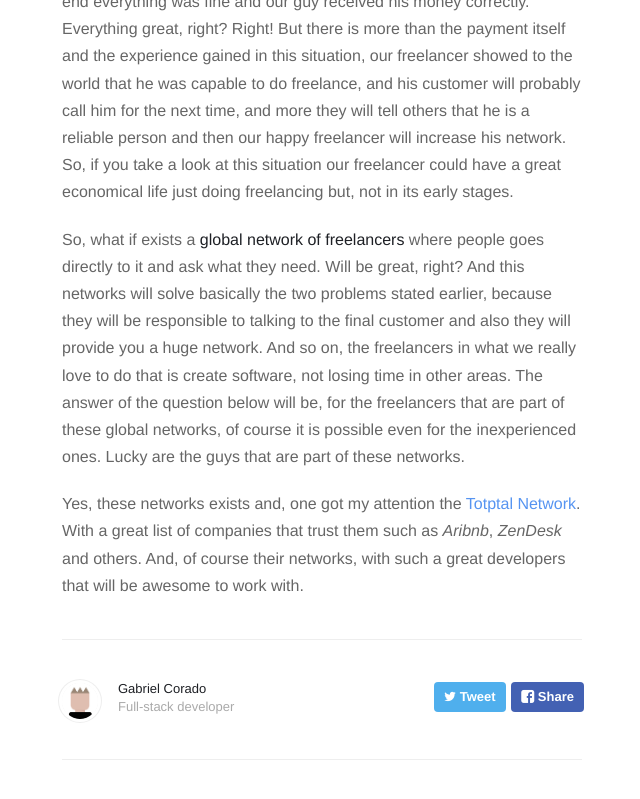
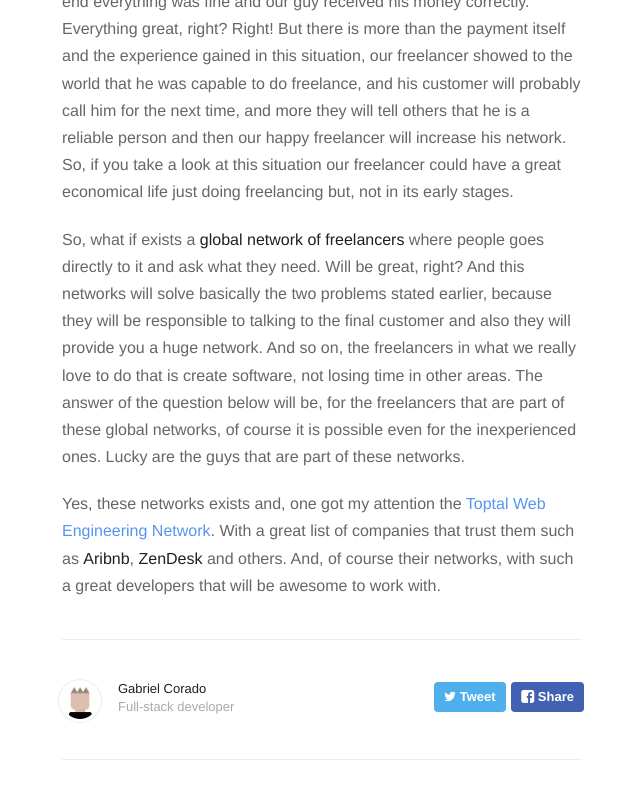
Before and after one commit to gabrielcorado/gabrielcorado.github.io, a Jekyll site: the page built from _posts/2016-06-16-where-to-start.markdown, in a window 1280 px wide and 900 px high, scrolled down 1134 px. Shown: the top 799 px of the window, without its empty margins (318-958 px from the left). Built offline with Jekyll 4.4.1, drawn with Linux system fonts in a browser that asks for light colours; nearby versions of some CDN libraries.

Commit message:
Change the link reference

```diff
--- a/_posts/2016-06-16-where-to-start.markdown
+++ b/_posts/2016-06-16-where-to-start.markdown
@@ -14,4 +14,4 @@ But wait, not everything is bad in a **freelancer life**. To give an example let
 
 So, what if exists a **global network of freelancers** where people goes directly to it and ask what they need. Will be great, right? And this networks will solve basically the two problems stated earlier, because they will be responsible to talking to the final customer and also they will provide you a huge network. And so on, the freelancers in what we really love to do that is create software, not losing time in other areas. The answer of the question below will be, for the freelancers that are part of these global networks, of course it is possible even for the inexperienced ones. Lucky are the guys that are part of these networks.
 
-Yes, these networks exists and, one got my attention the [Totptal Network](https://www.toptal.com/). With a great list of companies that trust them such as *Aribnb*, *ZenDesk* and others. And, of course their networks, with such a great developers that will be awesome to work with.
+Yes, these networks exists and, one got my attention the [Toptal Web Engineering Network](https://www.toptal.com/web). With a great list of companies that trust them such as **Aribnb**, **ZenDesk** and others. And, of course their networks, with such a great developers that will be awesome to work with.
```
